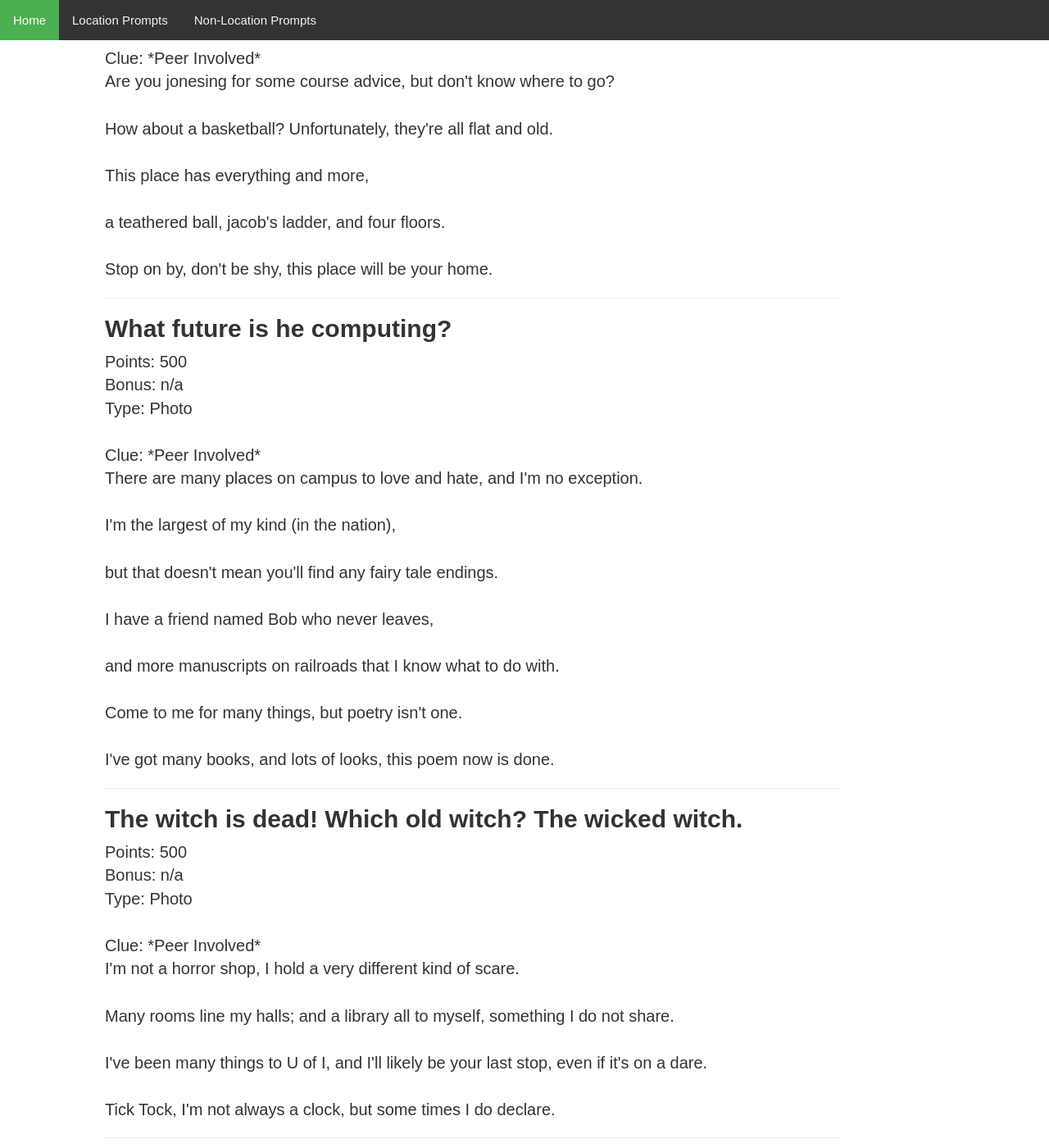
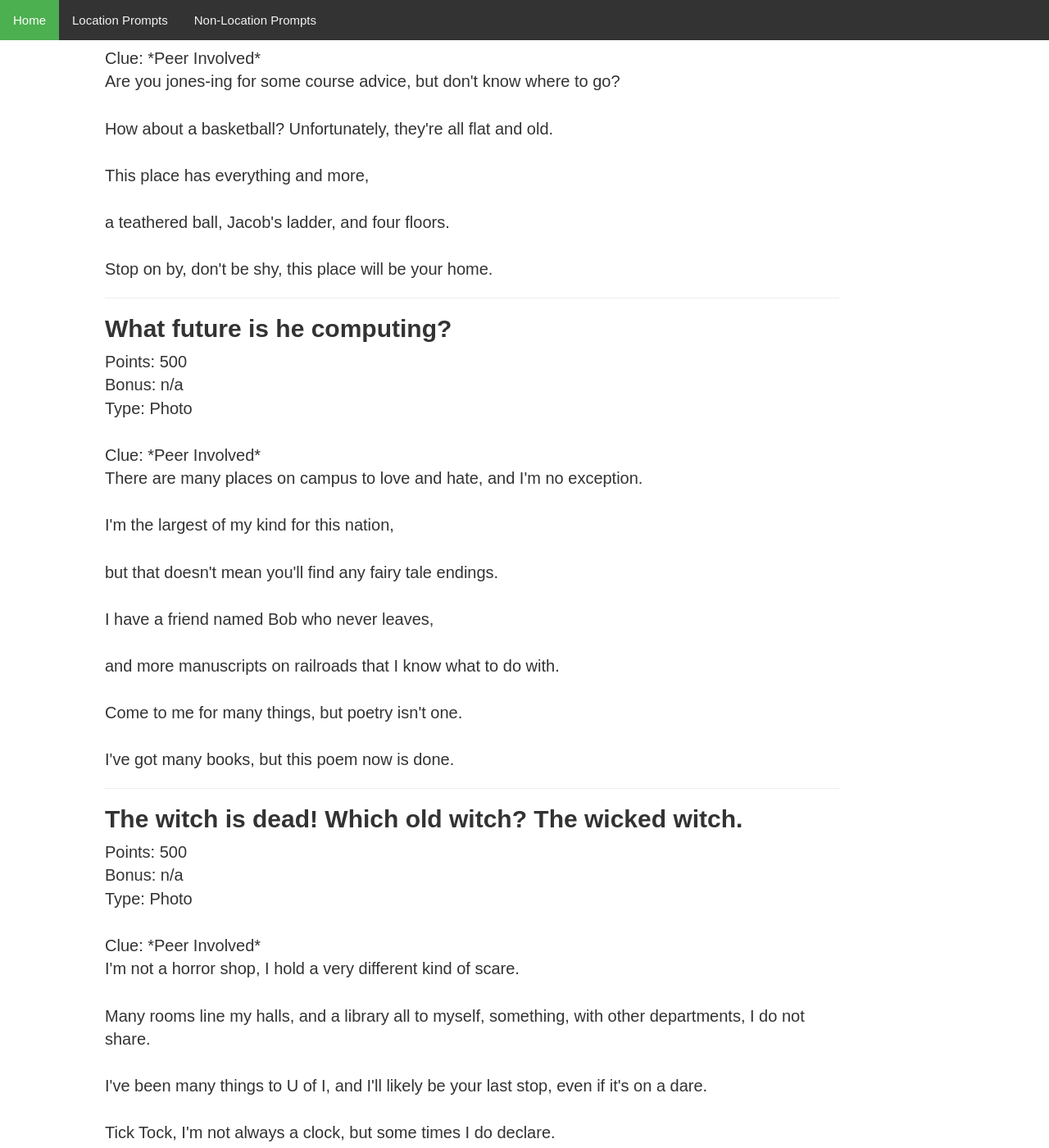
Before and after one commit to nsryan2/scav_hunt, a Jekyll site: the page built from loc_prompts.html, in a window 1280 px wide and 1400 px high, scrolled down 712 px. Shown: the whole window at 82% size. Built offline with Jekyll 4.4.1, drawn with Linux system fonts in a browser that asks for light colours; nearby versions of some CDN libraries.

Commit message:
Update loc_prompts.html

```diff
--- a/loc_prompts.html
+++ b/loc_prompts.html
@@ -72,13 +72,13 @@ title: Location Based Prompts
     Type: Photo
     <br><br>
     Clue: *Peer Involved*<br>
-    Are you jonesing for some course advice, but don't know where to go?<br>
+    Are you jones-ing for some course advice, but don't know where to go?<br>
     <br>
     How about a basketball? Unfortunately, they're all flat and old.<br>
     <br>
     This place has everything and more,<br>
     <br>
-    a teathered ball, jacob's ladder, and four floors.<br>
+    a teathered ball, Jacob's ladder, and four floors.<br>
     <br>
     Stop on by, don't be shy, this place will be your home.
     </p>
@@ -95,7 +95,7 @@ title: Location Based Prompts
     Clue: *Peer Involved*<br>
     There are many places on campus to love and hate, and I'm no exception.<br>
     <br>
-    I'm the largest of my kind (in the nation),<br>
+    I'm the largest of my kind for this nation,<br>
     <br>
     but that doesn't mean you'll find any fairy tale endings.<br>
     <br>
@@ -105,7 +105,7 @@ title: Location Based Prompts
     <br>
     Come to me for many things, but poetry isn't one.<br>
     <br>
-    I've got many books, and lots of looks, this poem now is done.
+    I've got many books, but this poem now is done.
     </p>
     <hr>
 
@@ -120,7 +120,7 @@ title: Location Based Prompts
     Clue: *Peer Involved*<br>
     I'm not a horror shop, I hold a very different kind of scare.<br>
     <br>
-    Many rooms line my halls; and a library all to myself, something I do not share.<br>
+    Many rooms line my halls, and a library all to myself, something, with other departments, I do not share.<br>
     <br>
     I've been many things to U of I, and I'll likely be your last stop, even if it's on a dare.<br>
     <br>
```
